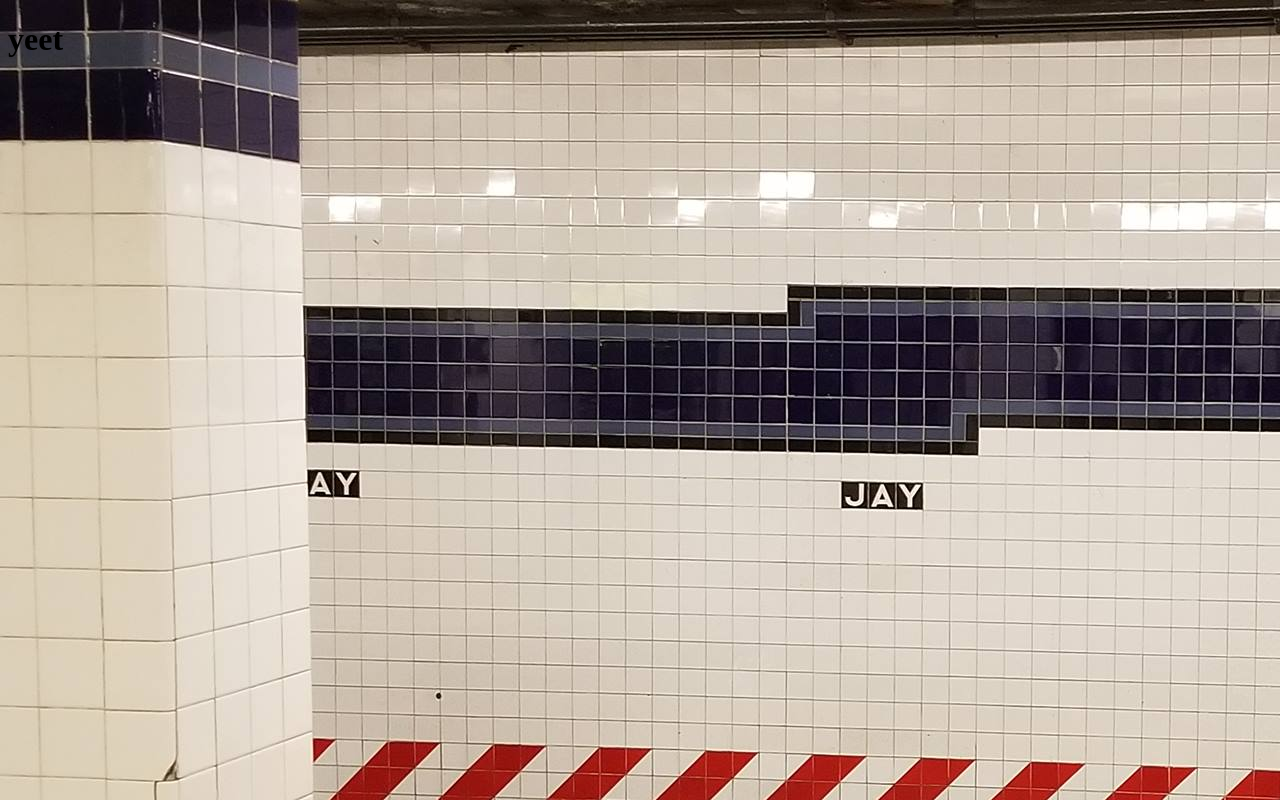
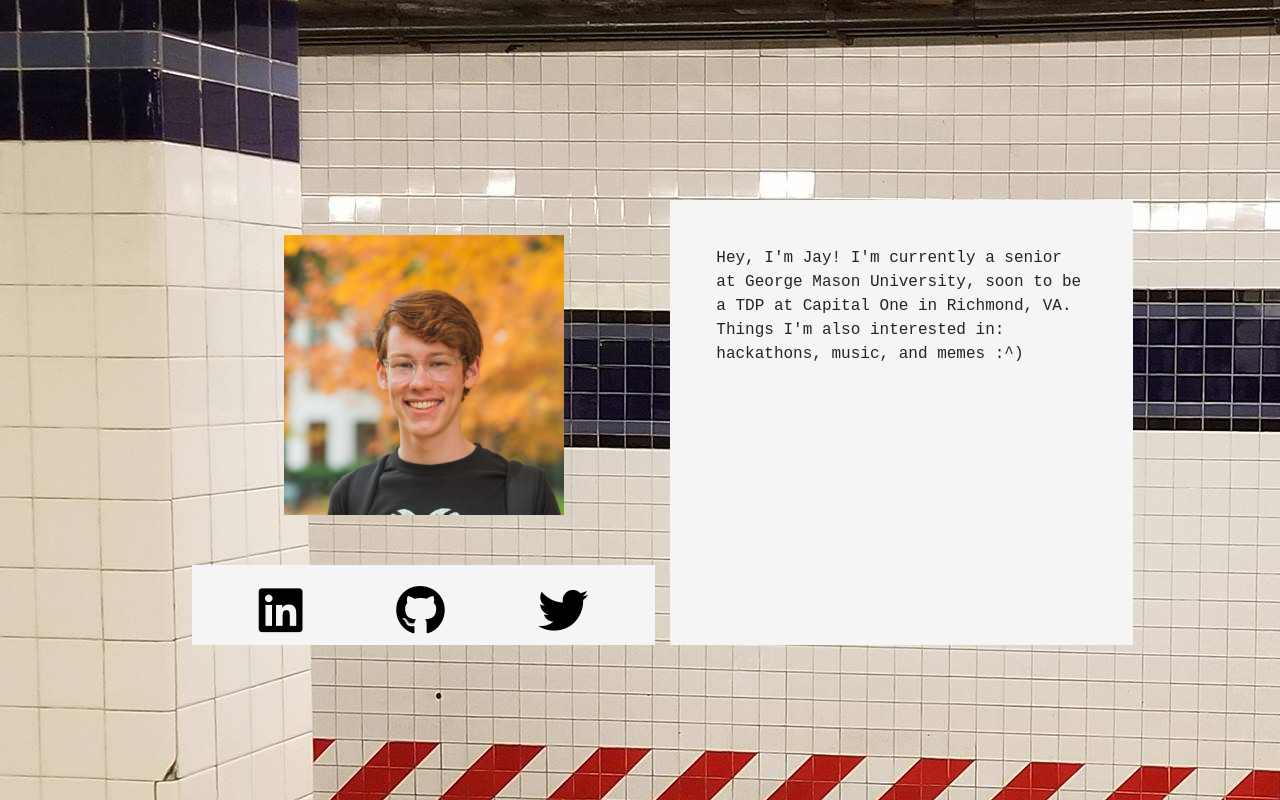
Before and after one commit to jwilso48/jwilso48.github.io, a plain HTML site: page index.html in a window 1280 px wide. Drawn offline with nearby package versions, Linux system fonts and the light colour scheme.

Commit message:
what the hell is on nbc rn

```diff
--- a/index.css
+++ b/index.css
@@ -1,3 +1,74 @@
+/* Standanrd elements */
 body {
   background-image: url("./img/jay-street.jpg");
 }
+
+p {
+  font-family: monospace;
+}
+
+i {
+  font-size: 50px;
+  color: black;
+}
+
+/* Classes */
+.img-div img {
+  height: 80%;
+  /* position: absolute; */
+	top: 15%;
+	bottom: 15%;
+	left: 15%;
+	right: 15%;
+  margin: auto;
+}
+
+/* Individual elements */
+#container {
+  /* grid boyes */
+  display: grid;
+  grid-template-columns: 25% 25% 25% 25%;
+  grid-template-rows: 20% 30% 30% 20%;
+  grid-gap: 15px;
+  grid-template-areas:
+    "avi avi about-me about-me"
+    "avi avi about-me about-me"
+    "avi avi about-me about-me"
+    "social social about-me about-me";
+
+  /* center this boye on the page */
+  position: absolute;
+	top: 25%;
+	bottom: 25%;
+	left: 15%;
+	right: 15%;
+	margin: auto;
+}
+
+#avi {
+  grid-area: avi;
+  display: flex;
+  justify-content: center;
+  align-content: center;
+}
+
+#collage {
+  grid-area: collage;
+  width: 100%;
+}
+
+#social {
+  padding: 20px;
+  background-color: whitesmoke;
+  grid-area: social;
+  display: flex;
+  justify-content: space-around;
+}
+
+#about-me {
+  grid-area: about-me;
+  background-color: whitesmoke;
+  padding-left: 10%;
+  padding-top: 10%;
+  padding-right: 10%;
+}
--- a/index.html
+++ b/index.html
@@ -1,11 +1,40 @@
 <!DOCTYPE html>
 <html>
   <head>
-    <title>jay wilson is on the internet</title>
+    <title>jay wilson is on the internet!</title>
     <link rel="icon" href="./img/favicon.ico" />
+    <link rel="stylesheet" href="https://stackpath.bootstrapcdn.com/bootstrap/4.3.1/css/bootstrap.min.css" integrity="sha384-ggOyR0iXCbMQv3Xipma34MD+dH/1fQ784/j6cY/iJTQUOhcWr7x9JvoRxT2MZw1T" crossorigin="anonymous">
+    <link rel="stylesheet" href="https://use.fontawesome.com/releases/v5.7.2/css/all.css" integrity="sha384-fnmOCqbTlWIlj8LyTjo7mOUStjsKC4pOpQbqyi7RrhN7udi9RwhKkMHpvLbHG9Sr" crossorigin="anonymous">
     <link type="text/css" href="./index.css" rel="stylesheet" />
   </head>
   <body>
-    <h1>yeet</h1>
+    <!-- <h1>yeet</h1> -->
+    <div id="container">
+      <!-- <div id="left-container"> -->
+        <div class="img-div" id="avi">
+          <img src="./img/avi.jpg" alt="it me!" />
+        </div>
+        <div id="social">
+          <a href="https://linkedin.com/in/jwilso48">
+            <i class="fab fa-linkedin"></i>
+          </a>
+          <a href="https://github.com/jwilso48">
+            <i class="fab fa-github"></i>
+          </a>
+          <a href="https://twitter.com/jwilso48_">
+            <i class="fab fa-twitter"></i>
+          </a>
+        </div>
+      <div id="about-me">
+        <p>
+          Hey, I'm Jay! I'm currently a senior at George Mason University,
+          soon to be a TDP at Capital One in Richmond, VA. Things I'm also
+          interested in: hackathons, music, and memes :^)
+        </p>
+      </div>
+      <!-- <div class="img-div" id="collage">
+        <img src="./img/collage.jpeg" alt="last.fm collage" />
+      </div> -->
+    </div>
   </body>
 </html>
```
Also changed, not shown: img/collage.jpeg (added).
